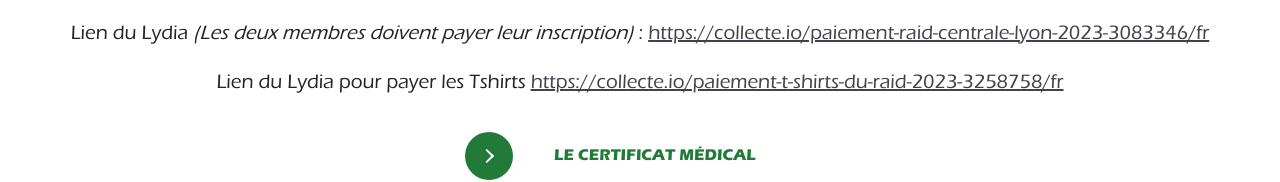
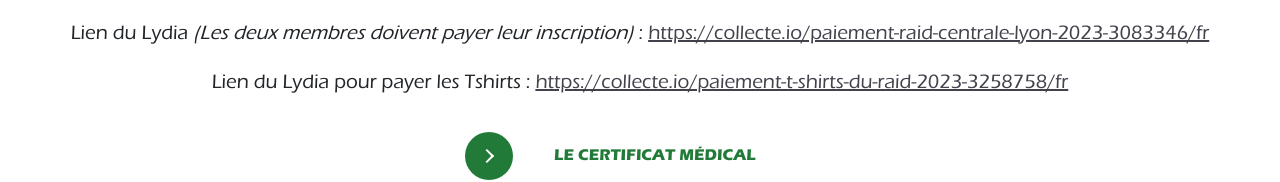
Before and after one commit to aeecleclair/site-raid, a React (Create React App) app: page /inscription in a window 1280 px wide. Shown: the part 452-634 px from the top of the page. Built offline with nearby package versions, Linux system fonts and the light colour scheme.

Commit message:
Update inscriptionPage.jsx

```diff
--- a/src/components/Inscription/inscriptionPage.jsx
+++ b/src/components/Inscription/inscriptionPage.jsx
@@ -91,7 +91,7 @@ export default function InscriptionPage() {
             {data.lienLydiaTshirt !== "" ? (
               <div className="lien">
                 <h5>
-                  Lien du Lydia pour payer les Tshirts{" "}
+                  Lien du Lydia pour payer les Tshirts :{" "}
                   <a
                     href={data.lienLydiaTshirt}
                     target="_blank"
```
